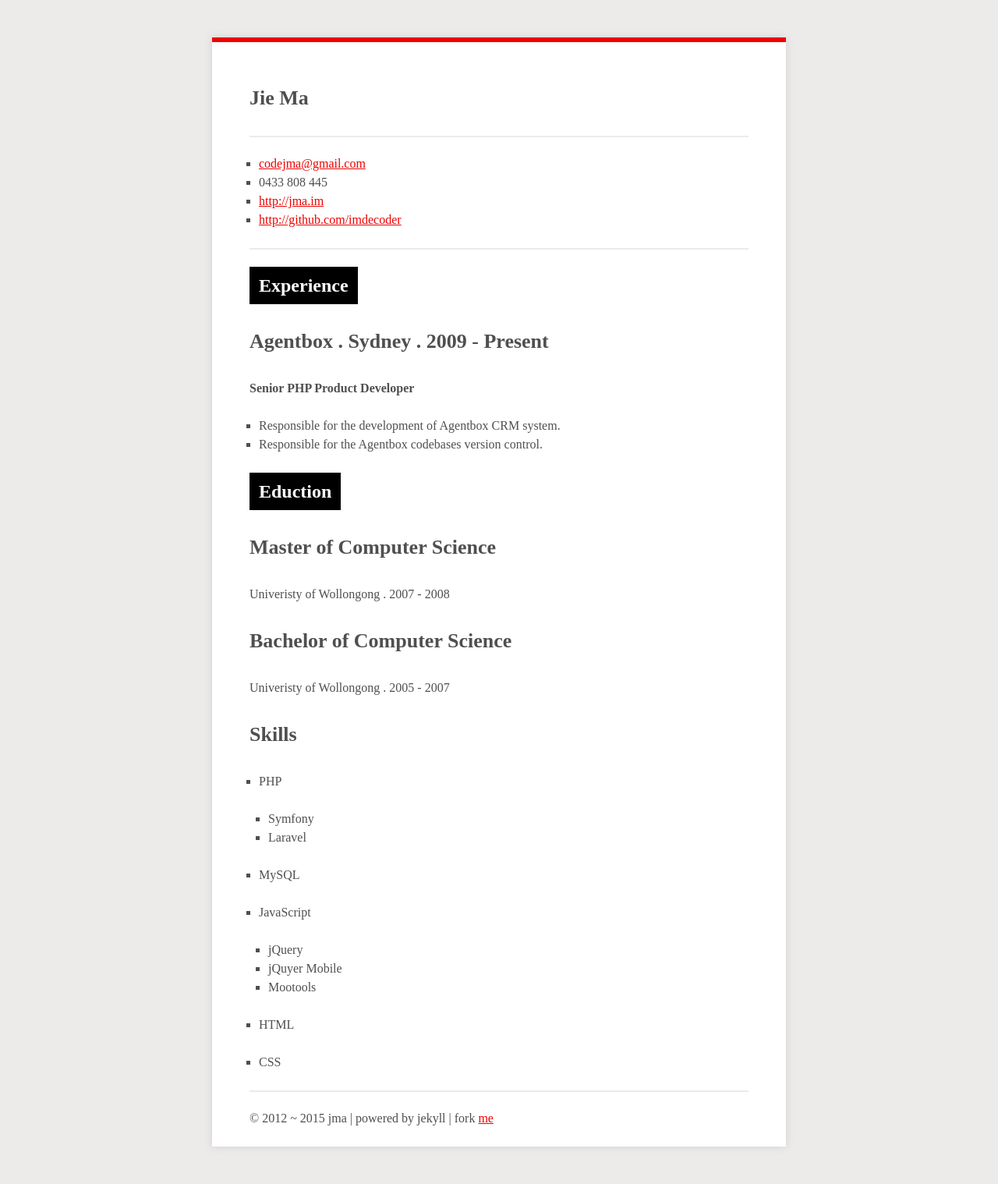
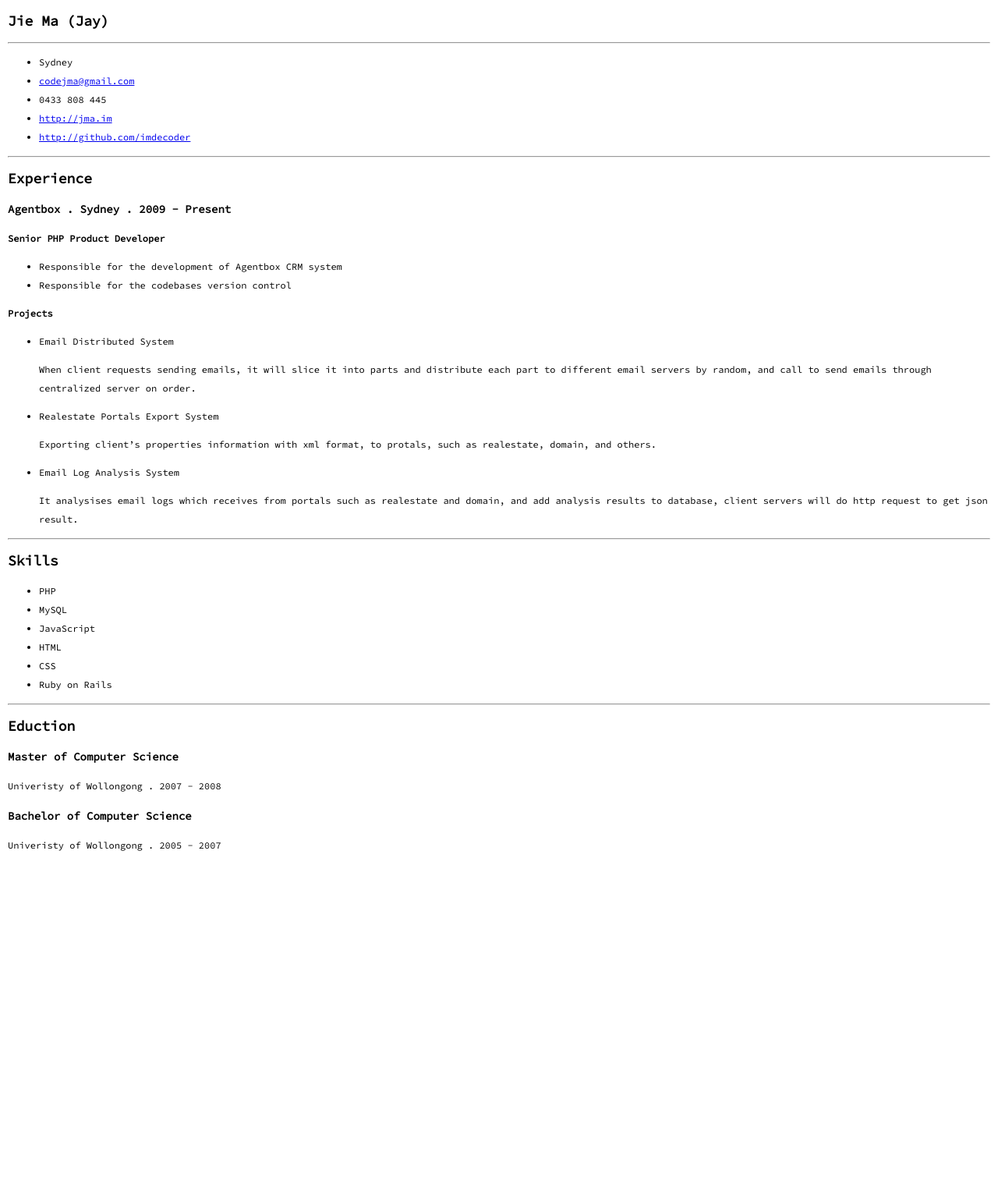
Before and after one commit to imdecoder/imdecoder.github.io, a Jekyll site: the page built from resume.md, in a window 1280 px wide. Shown: the whole page at 78% size. Built offline with Jekyll 4.4.1, drawn with Linux system fonts in a browser that asks for light colours; nearby versions of some CDN libraries; some web fonts are replaced; Markdown is read by kramdown in place of the engine named in the settings; after the commit the page ends 1108 px from its top, so only the background shows below that.

Commit message:
single resume page

```diff
--- /dev/null
+++ b/_layouts/markdown.html
@@ -0,0 +1,16 @@
+<!DOCTYPE html>
+<html>
+<head lang="en">
+    <meta charset="UTF-8">
+    <title>{% if page.title %}{{ page.title }}{% endif %}</title>
+
+    <link rel="stylesheet" href="//cdnjs.cloudflare.com/ajax/libs/normalize/3.0.2/normalize.min.css">
+    <link href='http://fonts.googleapis.com/css?family=Source+Code+Pro' rel='stylesheet' type='text/css'>
+    <link rel="stylesheet" href="/css/markdown.css">
+</head>
+<body>
+
+    {{ content }}
+
+</body>
+</html>
--- /dev/null
+++ b/_scss/markdown.scss
@@ -0,0 +1,4 @@
+body {
+    font: 12px/24px Source Code Pro, serif;
+    margin: 10px;
+}
--- /dev/null
+++ b/css/markdown.css
@@ -0,0 +1 @@
+body{font:12px/24px Source Code Pro, serif;margin:10px}
--- a/resume.md
+++ b/resume.md
@@ -1,11 +1,12 @@
 ---
-title: resume
-layout: default
+title: 'Resume :: Jie Ma'
+layout: markdown
 ---
 
-Jie Ma
+Jie Ma (Jay)
 ------
 ----
+- Sydney
 - <codejma@gmail.com>
 - 0433 808 445
 - <http://jma.im>
@@ -14,42 +15,53 @@ Jie Ma
 
 ----
 
-# Experience
+## Experience
 
-## Agentbox . Sydney . 2009 - Present
+### Agentbox . Sydney . 2009 - Present
 
 **Senior PHP Product Developer**
 
-- Responsible for the development of Agentbox CRM system.
-- Responsible for the Agentbox codebases version control.
+- Responsible for the development of Agentbox CRM system
+- Responsible for the codebases version control
 
-# Eduction
+**Projects**
 
-## Master of Computer Science
+- Email Distributed System
 
-Univeristy of Wollongong . 2007 - 2008
+    When client requests sending emails, it will slice it into parts
+    and distribute each part to different email servers by random,
+    and call to send emails through centralized server on order.
 
-## Bachelor of Computer Science
+- Realestate Portals Export System
 
-Univeristy of Wollongong . 2005 - 2007
+    Exporting client's properties information with xml format,
+    to protals, such as realestate, domain, and others.
+
+- Email Log Analysis System
+
+    It analysises email logs which receives from portals such as
+    realestate and domain, and add analysis results to database,
+    client servers will do http request to get json result.
+
+----
 
 ## Skills
 
 - PHP
-
-    - Symfony
-    - Laravel
-
 - MySQL
-
 - JavaScript
-
-    - jQuery
-    - jQuyer Mobile
-    - Mootools
-
 - HTML
-
 - CSS
+- Ruby on Rails
 
 ----
+
+## Eduction
+
+### Master of Computer Science
+
+Univeristy of Wollongong . 2007 - 2008
+
+### Bachelor of Computer Science
+
+Univeristy of Wollongong . 2005 - 2007
```
